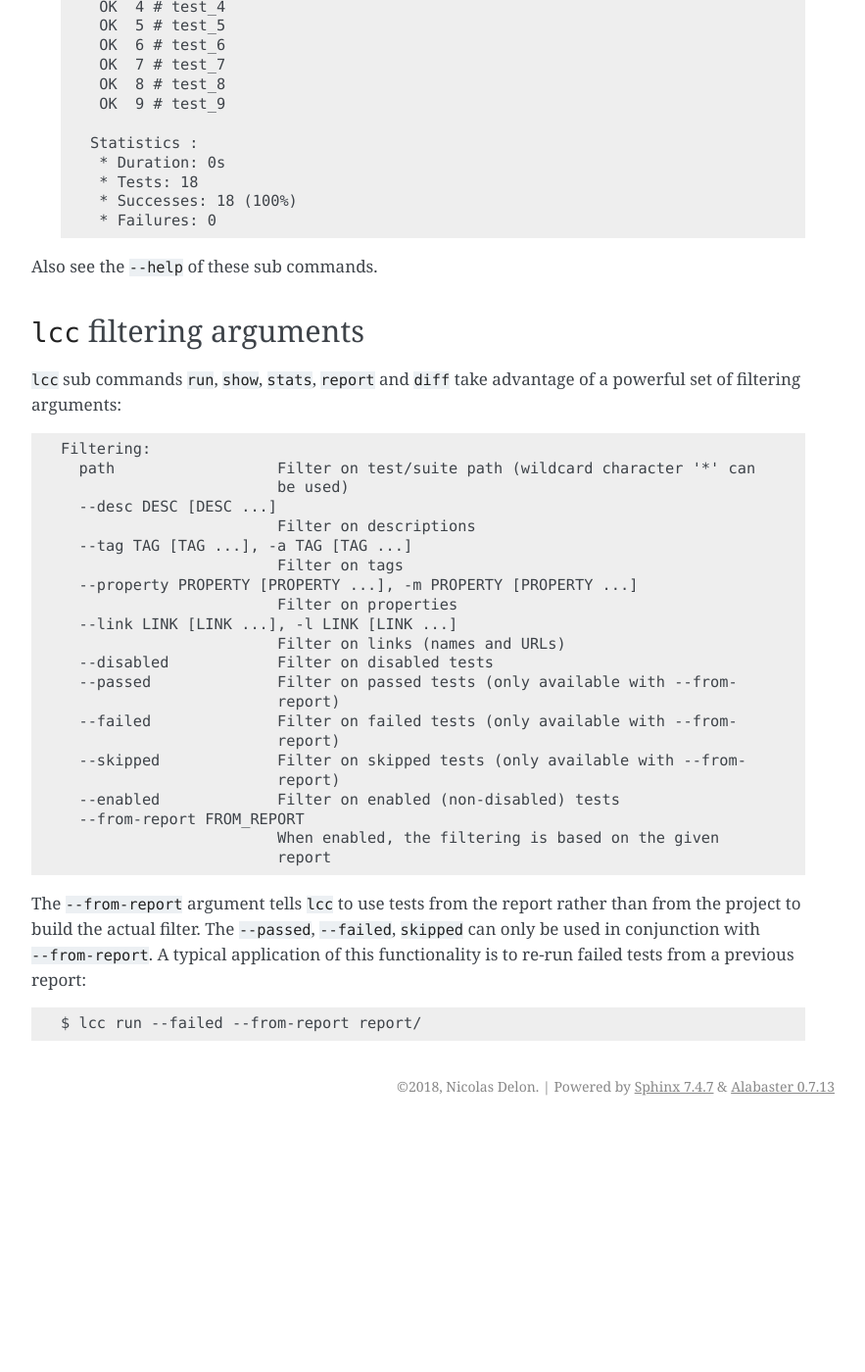
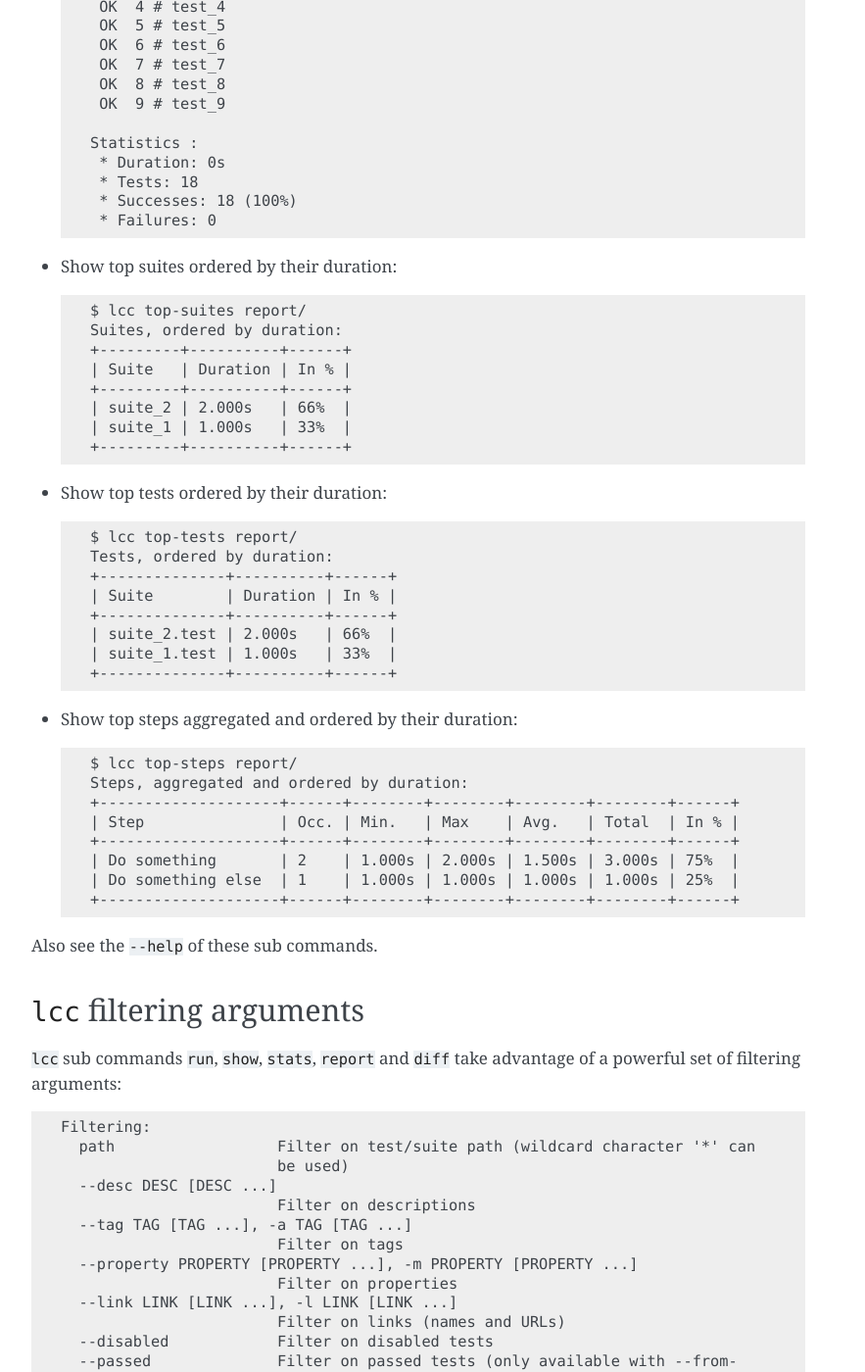
Before and after one commit to lemoncheesecake/lemoncheesecake, a Sphinx documentation site: the page built from doc/cli.rst, in a window 1280 px wide and 1400 px high, scrolled down 2767 px. Shown: the whole window at 98% size, without its empty margins (363-1246 px from the left). Built offline with Sphinx 7.4.7, drawn with Linux system fonts in a browser that asks for light colours; before the commit the page ends 3915 px from its top, so only the background shows below that.

Commit message:
Doc: add examples for new top-{suites,tests,steps} commands

```diff
--- a/doc/cli.rst
+++ b/doc/cli.rst
@@ -158,6 +158,45 @@ project and report:
        * Successes: 18 (100%)
        * Failures: 0
 
+- Show top suites ordered by their duration:
+
+  .. code-block:: none
+
+      $ lcc top-suites report/
+      Suites, ordered by duration:
+      +---------+----------+------+
+      | Suite   | Duration | In % |
+      +---------+----------+------+
+      | suite_2 | 2.000s   | 66%  |
+      | suite_1 | 1.000s   | 33%  |
+      +---------+----------+------+
+
+- Show top tests ordered by their duration:
+
+  .. code-block:: none
+
+      $ lcc top-tests report/
+      Tests, ordered by duration:
+      +--------------+----------+------+
+      | Suite        | Duration | In % |
+      +--------------+----------+------+
+      | suite_2.test | 2.000s   | 66%  |
+      | suite_1.test | 1.000s   | 33%  |
+      +--------------+----------+------+
+
+- Show top steps aggregated and ordered by their duration:
+
+  .. code-block:: none
+
+      $ lcc top-steps report/
+      Steps, aggregated and ordered by duration:
+      +--------------------+------+--------+--------+--------+--------+------+
+      | Step               | Occ. | Min.   | Max    | Avg.   | Total  | In % |
+      +--------------------+------+--------+--------+--------+--------+------+
+      | Do something       | 2    | 1.000s | 2.000s | 1.500s | 3.000s | 75%  |
+      | Do something else  | 1    | 1.000s | 1.000s | 1.000s | 1.000s | 25%  |
+      +--------------------+------+--------+--------+--------+--------+------+
+
 Also see the ``--help`` of these sub commands.
 
 .. _cli_filters:
```
